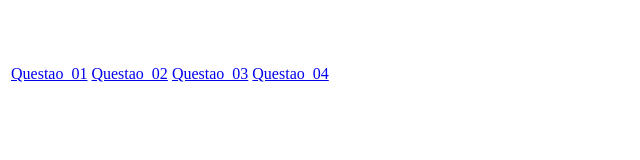
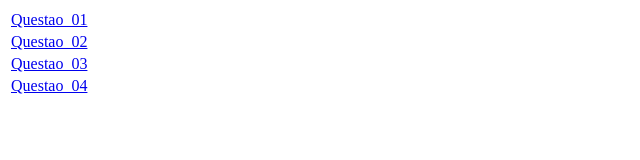
Before and after one commit to Mateus-Bueno/Semana8-PTBDWBA, a plain HTML site: page index.html in a window 1280 px wide. Shown: the whole page, without its empty margins (0-640 px from the left). Drawn offline with Linux system fonts and the light colour scheme.

Commit message:
corrigindo index

```diff
--- a/index.html
+++ b/index.html
@@ -8,9 +8,18 @@
     <div>
         <table>
             <tr>
-                <td><a href="Questao_01.html" >Questao_01</a></td><br>
-                <td><a href="Questao_02.html" >Questao_02</a></td><br>
-                <td><a href="Questao_03.html" >Questao_03</a></td><br>
+                <td><a href="Questao_01.html" >Questao_01</a></td>
+            </tr>
+
+            <tr>
+                <td><a href="Questao_02.html" >Questao_02</a></td>
+            </tr>
+
+            <tr>
+                <td><a href="Questao_03.html" >Questao_03</a></td>
+            </tr>
+
+            <tr>
                 <td><a href="Questao_04.html" >Questao_04</a></td>
             </tr>
         </table>
```
